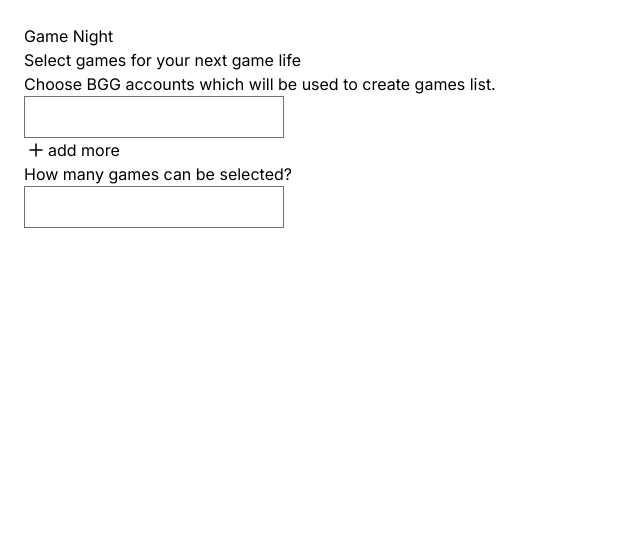
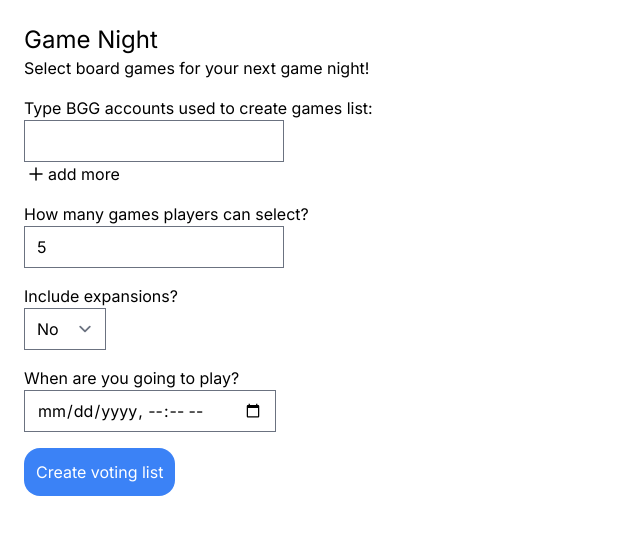
Before and after one commit to bartkozal/game-night, a Next.js app: page / in a window 1280 px wide. Shown: the top 534 px of the page, without its empty margins (0-640 px from the left). Built offline with nearby package versions, Linux system fonts and the light colour scheme.

Commit message:
Add new pages

```diff
--- a/app/layout.tsx
+++ b/app/layout.tsx
@@ -7,7 +7,7 @@
 
 export const metadata: Metadata = {
   title: "Game Night",
-  description: "Select board games for your next game night",
+  description: "Select board games for your next game night!",
 };
 
 export default function RootLayout({
@@ -18,7 +18,9 @@
   return (
     <html lang="en">
       <body className={cx("p-6", inter.className)}>
-        <h1>Game Night</h1>
+        <h1 className="text-2xl">Game Night</h1>
+        <h2 className="mb-4">{metadata.description}</h2>
+
         {children}
       </body>
     </html>
--- a/app/page.tsx
+++ b/app/page.tsx
@@ -1,23 +1,55 @@
+"use client";
+
+import { useRouter } from "next/navigation";
 import PlusSmallIcon from "@heroicons/react/24/outline/PlusSmallIcon";
+import FormField from "./ui/FormField";
 
 export default function Home() {
+  const router = useRouter();
+
   return (
     <main>
-      <h2>Select games for your next game life</h2>
-      <div>
-        <label htmlFor="bgg-accounts" className="flex">
-          Choose BGG accounts which will be used to create games list.
-        </label>
-        <input id="bgg-accounts" type="text" name="bgg-accounts" />
-        <a href="#" className="flex">
-          <PlusSmallIcon className="w-6 h-6" /> add more
-        </a>
+      <form
+        className="grid gap-4"
+        onClick={(e) => {
+          e.preventDefault();
+          router.push("/votings/1");
+        }}
+      >
+        <FormField
+          htmlFor="accounts"
+          label="Type BGG accounts used to create games list:"
+        >
+          <input type="text" name="accounts" id="accounts" />
+          <a href="#" className="flex">
+            <PlusSmallIcon className="w-6 h-6" /> add more
+          </a>
+        </FormField>
 
-        <label htmlFor="games-number" className="flex">
-          How many games can be selected?
-        </label>
-        <input type="number" name="games-number" id="games-number" />
-      </div>
+        <FormField htmlFor="count" label="How many games players can select?">
+          <input type="number" name="count" id="count" value={5} />
+        </FormField>
+
+        <FormField htmlFor="expansions" label="Include expansions?">
+          <select name="expansions" id="expansions">
+            <option value="false">No</option>
+            <option value="true">Yes</option>
+          </select>
+        </FormField>
+
+        <FormField htmlFor="schedule-at" label="When are you going to play?">
+          <input type="datetime-local" name="schedule-at" id="schedule-at" />
+        </FormField>
+
+        <div>
+          <button
+            type="submit"
+            className="bg-blue-500 text-white p-3 rounded-2xl"
+          >
+            Create voting list
+          </button>
+        </div>
+      </form>
     </main>
   );
 }
--- /dev/null
+++ b/app/ui/FormField.tsx
@@ -0,0 +1,17 @@
+type Props = {
+  children: React.ReactNode;
+  label: string;
+  htmlFor: string;
+};
+
+export default function FormField({ children, label, htmlFor }: Props) {
+  return (
+    <div>
+      <label htmlFor={htmlFor} className="flex">
+        {label}
+      </label>
+
+      {children}
+    </div>
+  );
+}
--- /dev/null
+++ b/app/votings/[id]/page.tsx
@@ -0,0 +1,34 @@
+"use client";
+
+import FormField from "@/app/ui/FormField";
+import Link from "next/link";
+import { useEffect, useRef } from "react";
+
+export default function Page() {
+  const shareUrlInput = useRef<HTMLInputElement>(null);
+
+  useEffect(() => {
+    shareUrlInput.current?.select();
+  }, []);
+
+  return (
+    <div>
+      <FormField htmlFor="url" label="Send this link to your players:">
+        <input
+          type="url"
+          name="url"
+          id="url"
+          readOnly
+          value={window.location.href}
+          ref={shareUrlInput}
+        />
+      </FormField>
+
+      <h3 className="text-lg mt-4">Results</h3>
+
+      <Link href="/">
+        <div className="mt-4 text-gray-500">(back)</div>
+      </Link>
+    </div>
+  );
+}
```
